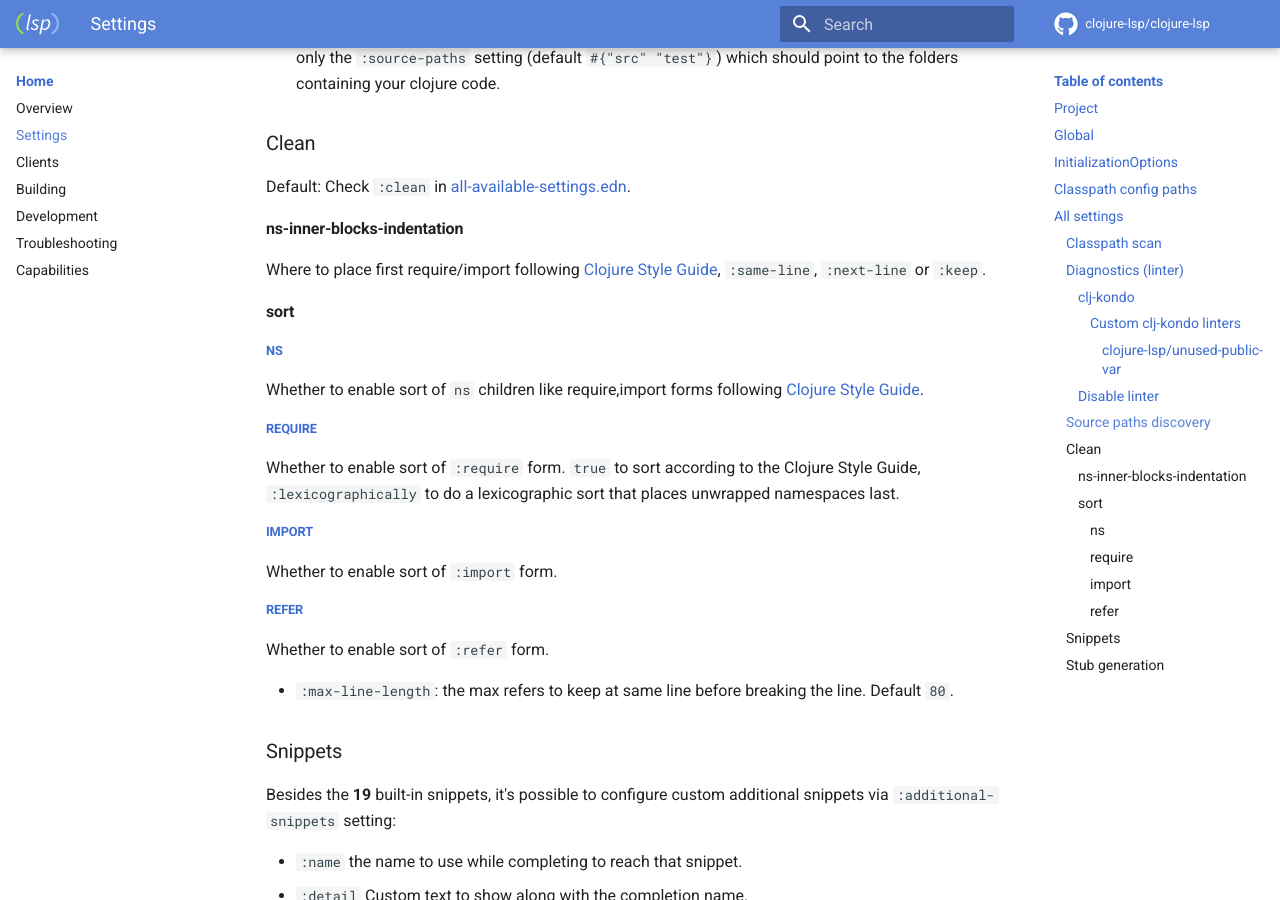
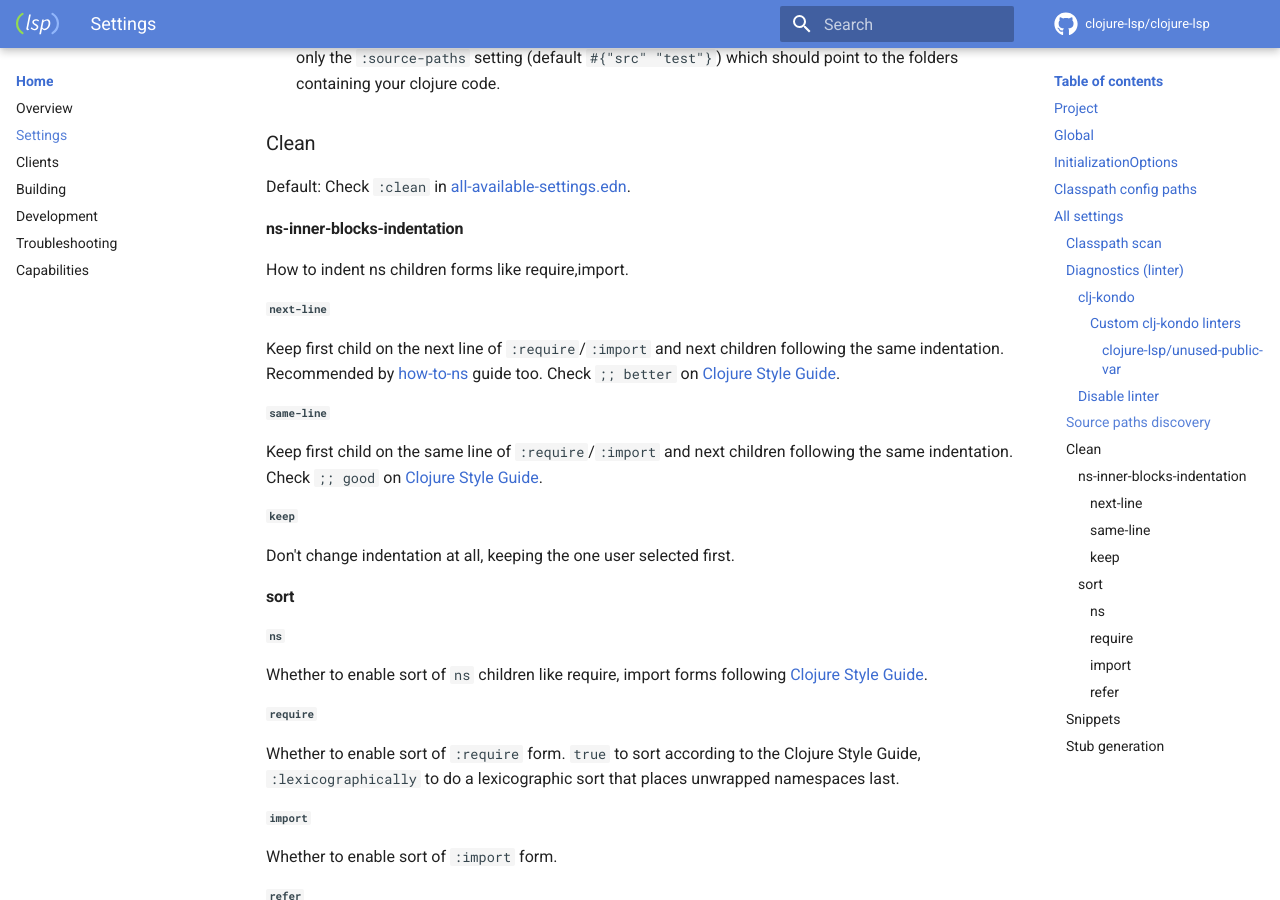
Before and after one commit to clojure-lsp/clojure-lsp, an MkDocs documentation site: the page built from docs/settings.md, in a window 1280 px wide and 900 px high, scrolled down 7581 px. Built offline with MkDocs 1.6.1 and Material for MkDocs 9.7.7, drawn with Linux system fonts in a browser that asks for light colours; comment, search, counter and statistics services are not loaded.

Commit message:
Improve docs about ns-inner-blocks-indentation
Fixes #804

```diff
--- a/docs/settings.md
+++ b/docs/settings.md
@@ -229,23 +229,37 @@ Default: Check `:clean` in [all-available-settings.edn](https://github.com/cloju
 
 #### ns-inner-blocks-indentation
 
-Where to place first require/import following [Clojure Style Guide](https://github.com/bbatsov/clojure-style-guide#line-breaks-in-ns), `:same-line`, `:next-line` or `:keep`.
+How to indent ns children forms like require,import.
+
+##### `next-line`
+
+Keep first child on the next line of `:require`/`:import` and next children following the same indentation. Recommended by [how-to-ns](https://stuartsierra.com/2016/08/27/how-to-ns) guide too.
+Check `;; better` on [Clojure Style Guide](https://github.com/bbatsov/clojure-style-guide#line-break-ns-declaration).
+
+##### `same-line`
+
+Keep first child on the same line of `:require`/`:import` and next children following the same indentation.
+Check `;; good` on [Clojure Style Guide](https://github.com/bbatsov/clojure-style-guide#line-break-ns-declaration).
+
+##### `keep`
+
+Don't change indentation at all, keeping the one user selected first.
 
 #### sort
 
-##### ns
+##### `ns`
 
-Whether to enable sort of `ns` children like require,import forms following [Clojure Style Guide](https://github.com/bbatsov/clojure-style-guide#comprehensive-ns-declaration).
+Whether to enable sort of `ns` children like require, import forms following [Clojure Style Guide](https://github.com/bbatsov/clojure-style-guide#comprehensive-ns-declaration).
 
-##### require
+##### `require`
 
 Whether to enable sort of `:require` form. `true` to sort according to the Clojure Style Guide, `:lexicographically` to do a lexicographic sort that places unwrapped namespaces last.
 
-##### import
+##### `import`
 
 Whether to enable sort of `:import` form.
 
-##### refer
+##### `refer`
 
 Whether to enable sort of `:refer` form.
 
```
